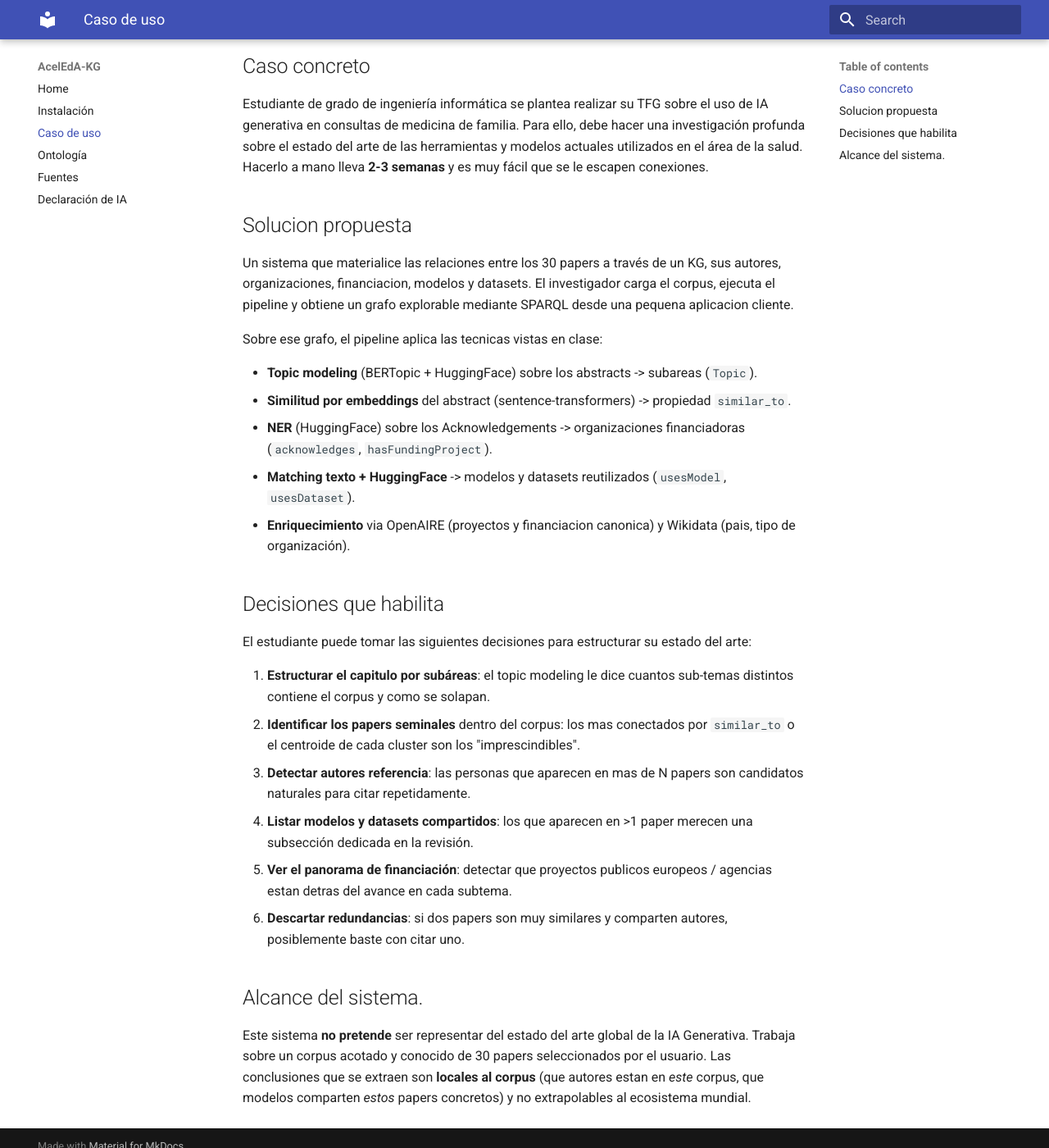
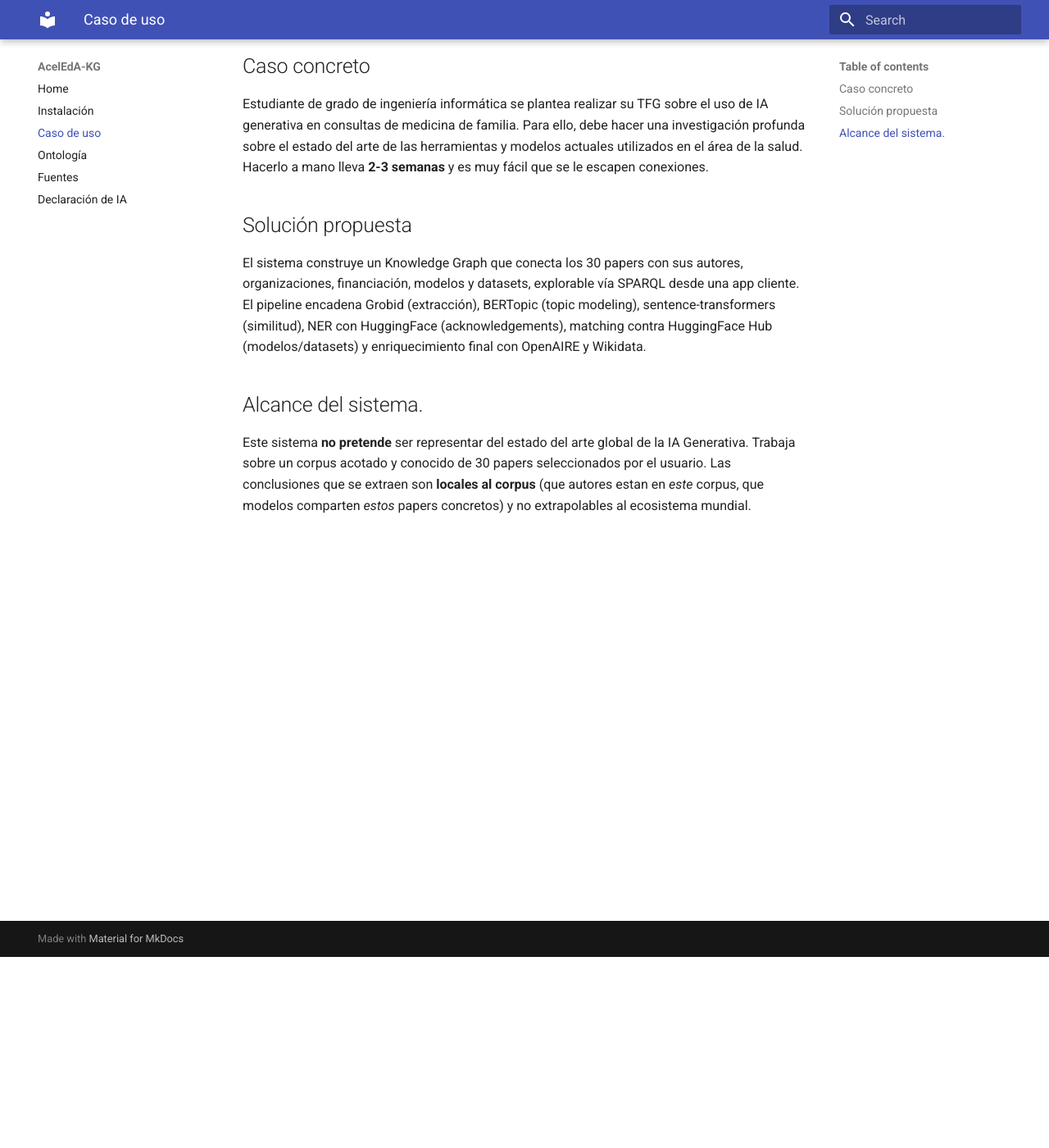
Before and after one commit to mamsss121/osai-2026-kg-genai, an MkDocs documentation site: the page built from docs/caso_de_uso.md, in a window 1280 px wide and 1400 px high, scrolled down 233 px. Shown: the whole window at 82% size. Built offline with MkDocs 1.6.1 and Material for MkDocs 9.7.7, drawn with Linux system fonts in a browser that asks for light colours.

Commit message:
caso de uso

```diff
--- a/docs/caso_de_uso.md
+++ b/docs/caso_de_uso.md
@@ -7,28 +7,9 @@ Un **estudiante o investigador** inicia un trabajo en sobre el uso de IA Generat
 Estudiante de grado de ingeniería informática se plantea realizar su TFG sobre el uso de IA generativa en consultas de medicina de familia. Para ello, debe hacer una investigación profunda sobre el estado del arte de las herramientas y modelos actuales utilizados en el área de la salud. Hacerlo a mano lleva **2-3 semanas** y es muy fácil que se le escapen conexiones.
 
 
-## Solucion propuesta
+## Solución propuesta
 
-Un sistema que materialice las relaciones entre los 30 papers a través de un KG, sus autores, organizaciones, financiacion, modelos y datasets. El investigador carga el corpus, ejecuta el pipeline y obtiene un grafo explorable mediante SPARQL desde una pequena aplicacion cliente.
-
-Sobre ese grafo, el pipeline aplica las tecnicas vistas en clase:
-
-- **Topic modeling** (BERTopic + HuggingFace) sobre los abstracts -> subareas (`Topic`).
-- **Similitud por embeddings** del abstract (sentence-transformers) -> propiedad `similar_to`.
-- **NER** (HuggingFace) sobre los Acknowledgements -> organizaciones financiadoras (`acknowledges`, `hasFundingProject`).
-- **Matching texto + HuggingFace** -> modelos y datasets reutilizados (`usesModel`, `usesDataset`).
-- **Enriquecimiento** via OpenAIRE (proyectos y financiacion canonica) y Wikidata (pais, tipo de organización).
-
-## Decisiones que habilita
-
-El estudiante puede tomar las siguientes decisiones para estructurar su estado del arte:
-
-1. **Estructurar el capitulo por subáreas**: el topic modeling le dice cuantos sub-temas distintos contiene el corpus y como se solapan.
-2. **Identificar los papers seminales** dentro del corpus: los mas conectados por `similar_to` o el centroide de cada cluster son los "imprescindibles".
-3. **Detectar autores referencia**: las personas que aparecen en mas de N papers son candidatos naturales para citar repetidamente.
-4. **Listar modelos y datasets compartidos**: los que aparecen en >1 paper merecen una subsección dedicada en la revisión.
-5. **Ver el panorama de financiación**: detectar que proyectos publicos europeos / agencias estan detras del avance en cada subtema.
-6. **Descartar redundancias**: si dos papers son muy similares y comparten autores, posiblemente baste con citar uno.
+El sistema construye un Knowledge Graph que conecta los 30 papers con sus autores, organizaciones, financiación, modelos y datasets, explorable vía SPARQL desde una app cliente. El pipeline encadena Grobid (extracción), BERTopic (topic modeling), sentence-transformers (similitud), NER con HuggingFace (acknowledgements), matching contra HuggingFace Hub (modelos/datasets) y enriquecimiento final con OpenAIRE y Wikidata.
 
 ## Alcance del sistema.
 
```
